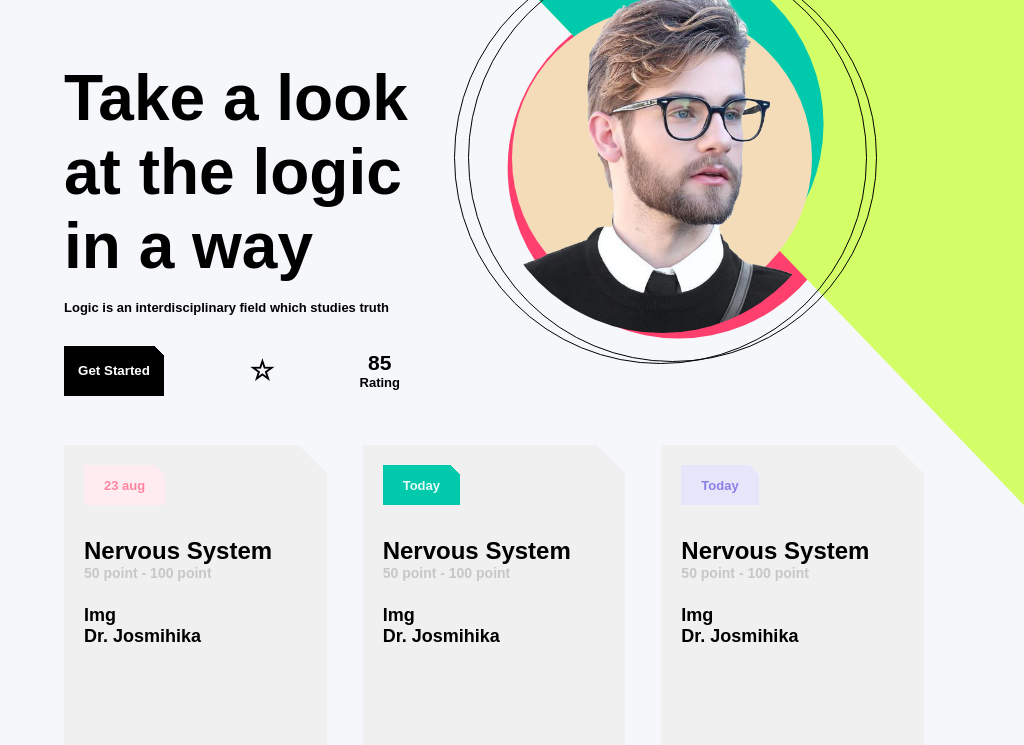
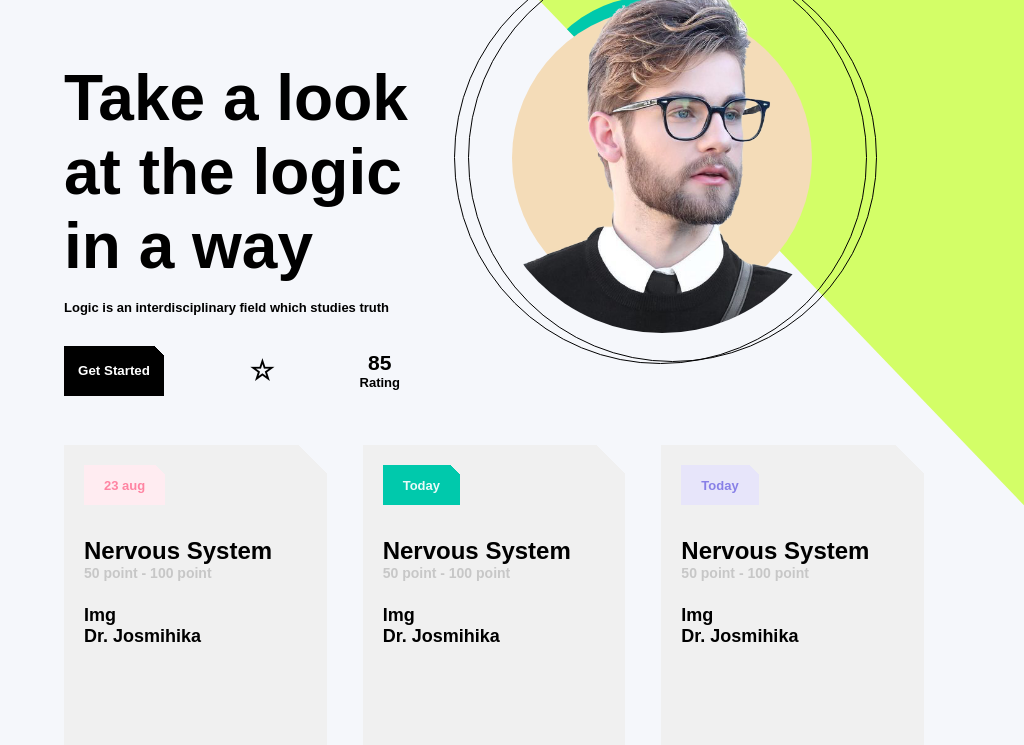
Before and after one commit to Mini-Sylar/E-Learning, a plain HTML site: page index.html in a window 1024 px wide. Shown: the part 68-813 px from the top of the page. Drawn offline with nearby package versions, Linux system fonts and the light colour scheme.

Commit message:
small changes

```diff
--- a/style.css
+++ b/style.css
@@ -225,12 +225,14 @@ padding: 4em;
 }
 
 
-@media screen and (max-width: 1024px) {
+
+
+@media screen and (min-width: 1024px) {
   .semicircle {
   position: absolute;
   width: 100vw;
   height: 80vh;
-  clip-path: circle(20% at 57.5% 30%);
+  clip-path: circle(15% at 57.5% 30%);
   background-color: #00c9ac;
   z-index: 1;
 }
@@ -248,7 +250,7 @@ padding: 4em;
   position: absolute;
   width: 100vw;
   height: 80vh;
-  clip-path: circle(20% at 60% 25%);
+  clip-path: circle(15% at 60% 25%);
   background-color: #ff406f;
   overflow: hidden;
   z-index: -2;
```
